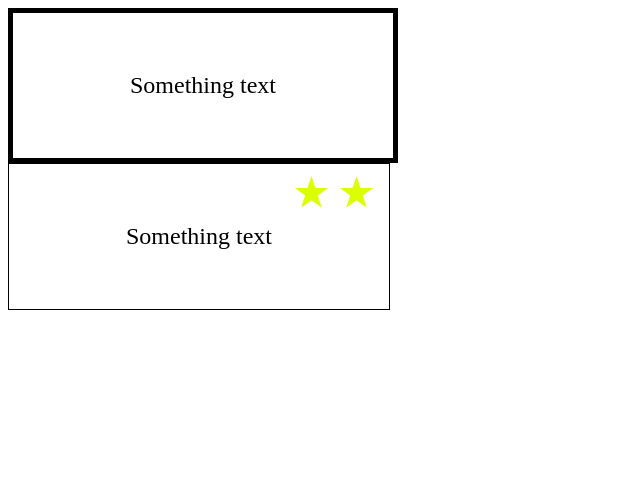
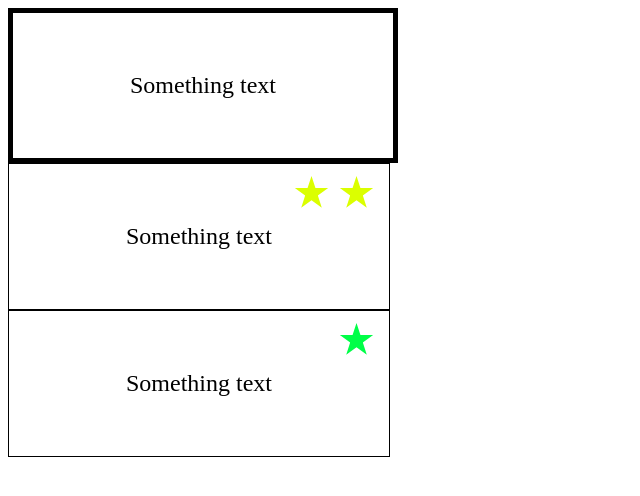
Before and after one commit to cherry-mary/position, a plain HTML site: page index.html in a window 1280 px wide. Shown: the whole page, without its empty margins (0-640 px from the left). Drawn offline with Linux system fonts and the light colour scheme.

Commit message:
Block with one star

```diff
--- a/index.html
+++ b/index.html
@@ -22,6 +22,12 @@
                         <path d="M17.5 0L21.429 12.0922L34.1435 12.0922L23.8572 19.5656L27.7862 31.6578L17.5 24.1844L7.21376 31.6578L11.1428 19.5656L0.85651 12.0922L13.571 12.0922L17.5 0Z" fill="#DBFF00"/>
                     </svg>
                 </div>
+            </div>
+            <div class="one-star-block">
+                <p class="one-star-block__text">Something text</p>
+                <svg class="one-star-block__icon" width="35" height="32" viewBox="0 0 35 32" fill="none" xmlns="http://www.w3.org/2000/svg">
+                    <path d="M17.5 0L21.429 12.0922L34.1435 12.0922L23.8572 19.5656L27.7862 31.6578L17.5 24.1844L7.21376 31.6578L11.1428 19.5656L0.85651 12.0922L13.571 12.0922L17.5 0Z" fill="#00FF47"/>
+                </svg>
 
             </div>
         </div>
--- a/position.css
+++ b/position.css
@@ -29,3 +29,20 @@
 .two-star-block__icon {
     margin-left: 6px;
 }
+.one-star-block {
+    position: relative;
+    display: flex;
+    align-items: center;
+    justify-content: center;
+    width: 380px;
+    height: 145px;
+    border: 1px solid;
+}
+.one-star-block__text {
+    font-size: 24px;
+}
+.one-star-block__icon {
+    position: absolute;
+    top: 12px;
+    right: 15px;
+}
```
